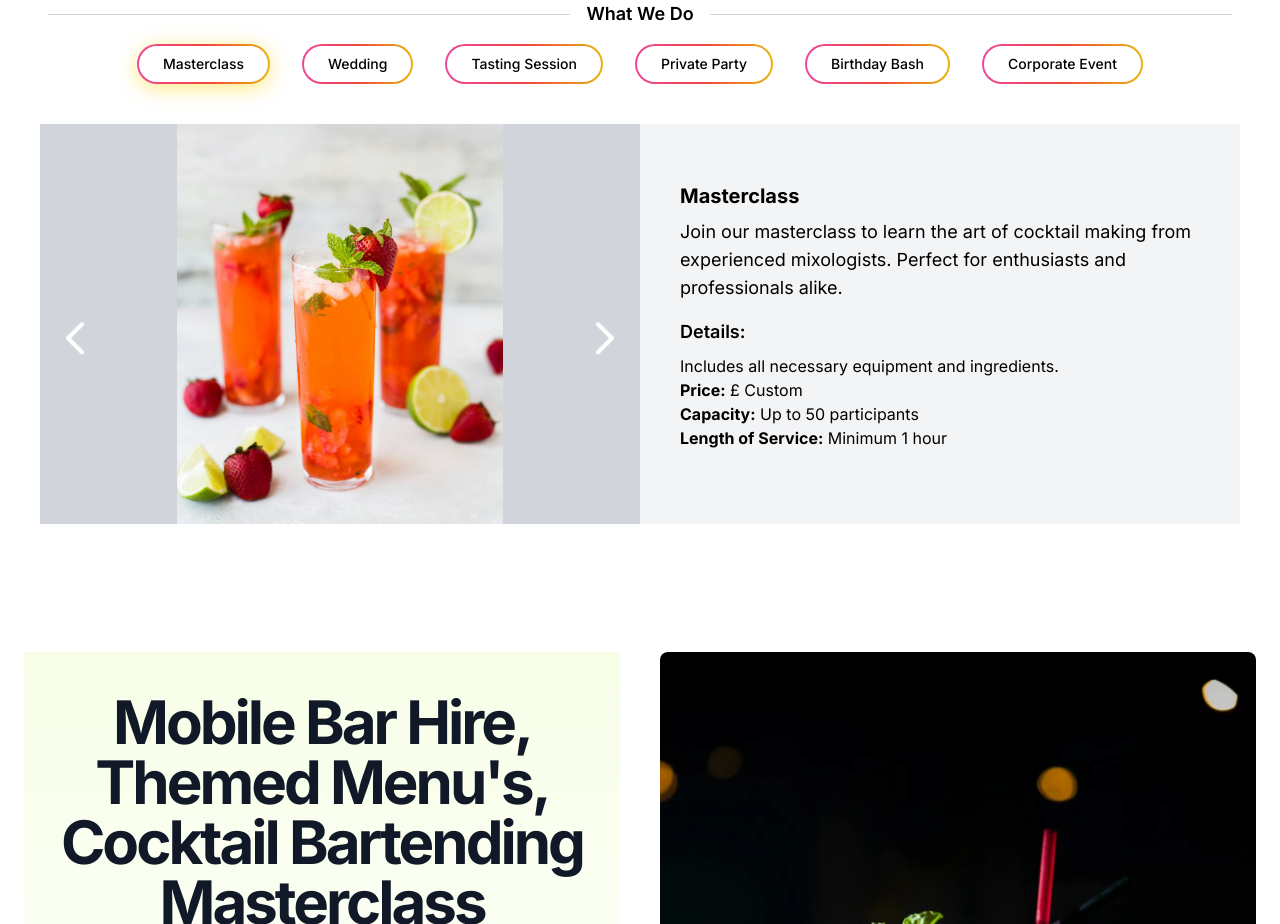
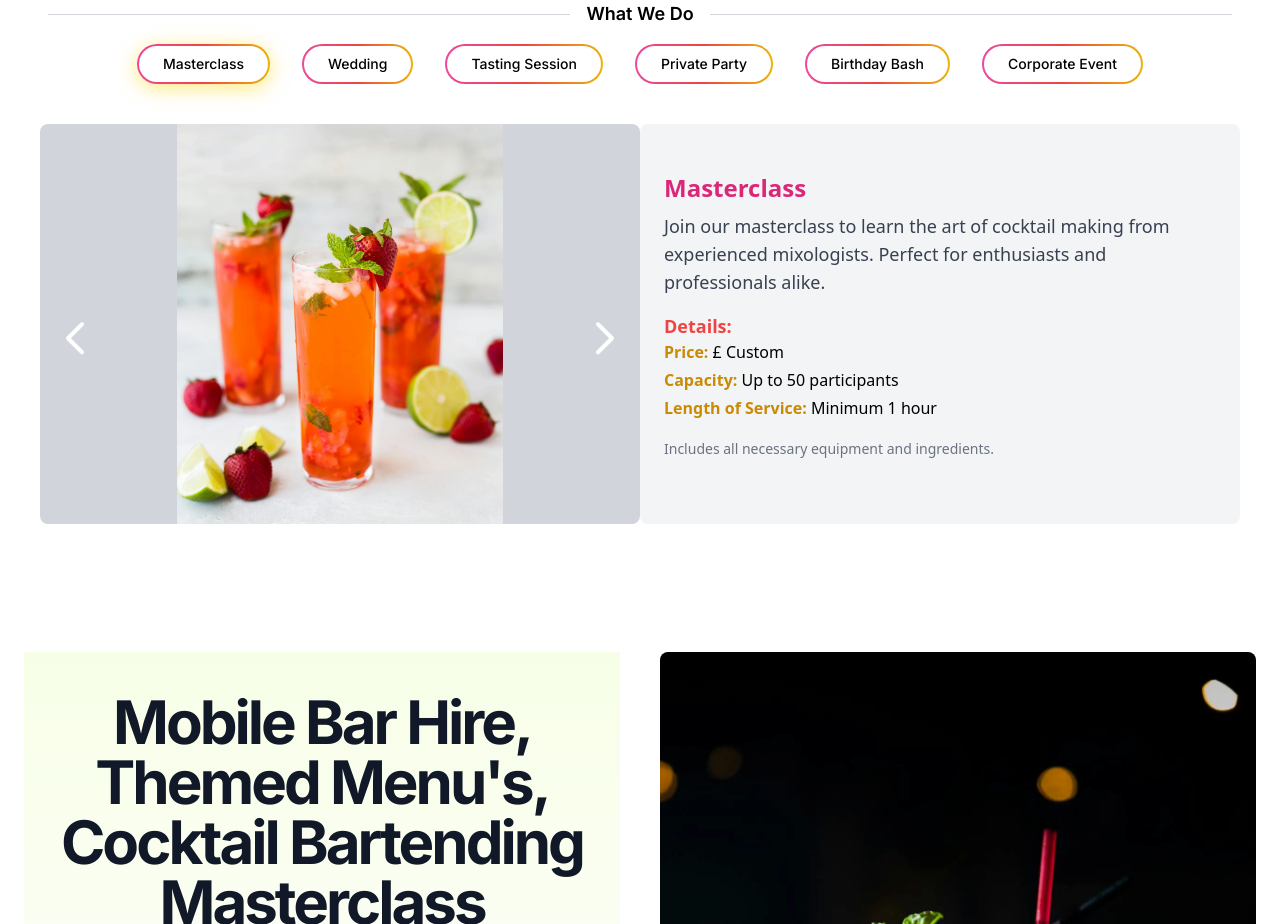
Before and after one commit to amora92/tailwind_mybartenders, a Next.js app: page / in a window 1280 px wide. Shown: the part 840-1764 px from the top of the page. Built offline with nearby package versions, Linux system fonts and the light colour scheme.

Commit message:
services colors
services colors

```diff
--- a/components/ServicesSection.tsx
+++ b/components/ServicesSection.tsx
@@ -1,4 +1,3 @@
-// components/ServicesSection.tsx
 'use client'
 import React, { useState } from 'react'
 
@@ -99,7 +98,7 @@ const ServicesSection = () => {
               key={index}
               className={`group inline-block rounded-full bg-gradient-to-r from-pink-500 via-red-500 to-yellow-500 p-[1px] sm:p-[2px] hover:text-white focus:outline-none focus:ring active:text-opacity-75 ${
                 index === selectedServiceIndex
-                  ? 'bg-opacity-100 shadow-lg shadow-gold transition duration-300' // Highlight effect with gold shadow
+                  ? 'bg-opacity-100 shadow-lg shadow-gold transition duration-300'
                   : 'bg-opacity-50'
               }`}
               onClick={() => setSelectedServiceIndex(index)}
@@ -111,7 +110,7 @@ const ServicesSection = () => {
           ))}
         </div>
         <div className='flex flex-col md:flex-row'>
-          <div className='relative w-full md:w-1/2 h-[50vh] bg-gray-300 flex items-center justify-center mb-5 md:mb-0'>
+          <div className='relative w-full md:w-1/2 h-[50vh] bg-gray-300 flex items-center justify-center mb-5 md:mb-0 rounded-lg overflow-hidden'>
             <img
               src={selectedService.image}
               alt={selectedService.title}
@@ -158,24 +157,34 @@ const ServicesSection = () => {
               </svg>
             </button>
           </div>
-          <div className='w-full md:w-1/2 h-[50vh] bg-gray-100 flex items-center'>
-            <div className='w-full md:ml-10'>
-              <h3 className='text-xl font-bold mb-2'>
+          <div className='w-full md:w-1/2 h-[50vh] bg-gray-100 flex items-center p-6 rounded-lg'>
+            <div className='w-full font-sans'>
+              <h3 className='text-2xl font-bold mb-2 text-pink-600'>
                 {selectedService.title}
               </h3>
-              <p className='text-lg mb-2'>{selectedService.description}</p>
+              <p className='text-lg mb-2 text-gray-700'>
+                {selectedService.description}
+              </p>
               <div className='my-4'>
-                <h3 className='text-lg font-semibold mb-2'>Details:</h3>
-                <p>{selectedService.additionalInfo}</p>
-                <p>
-                  <strong>Price:</strong> {selectedService.price}
+                <h4 className='text-lg font-semibold text-red-500'>Details:</h4>
+                <p className='mb-1'>
+                  <span className='font-bold text-yellow-600'>Price:</span>{' '}
+                  {selectedService.price}
+                </p>
+                <p className='mb-1'>
+                  <span className='font-bold text-yellow-600'>Capacity:</span>{' '}
+                  {selectedService.capacity}
                 </p>
                 <p>
-                  <strong>Capacity:</strong> {selectedService.capacity}
+                  <span className='font-bold text-yellow-600'>
+                    Length of Service:
+                  </span>{' '}
+                  {selectedService.lengthOfService}
                 </p>
-                <p>
-                  <strong>Length of Service:</strong>{' '}
-                  {selectedService.lengthOfService}
+                <p className='mt-4'>
+                  <span className='text-sm text-gray-500'>
+                    {selectedService.additionalInfo}
+                  </span>
                 </p>
               </div>
             </div>
```
